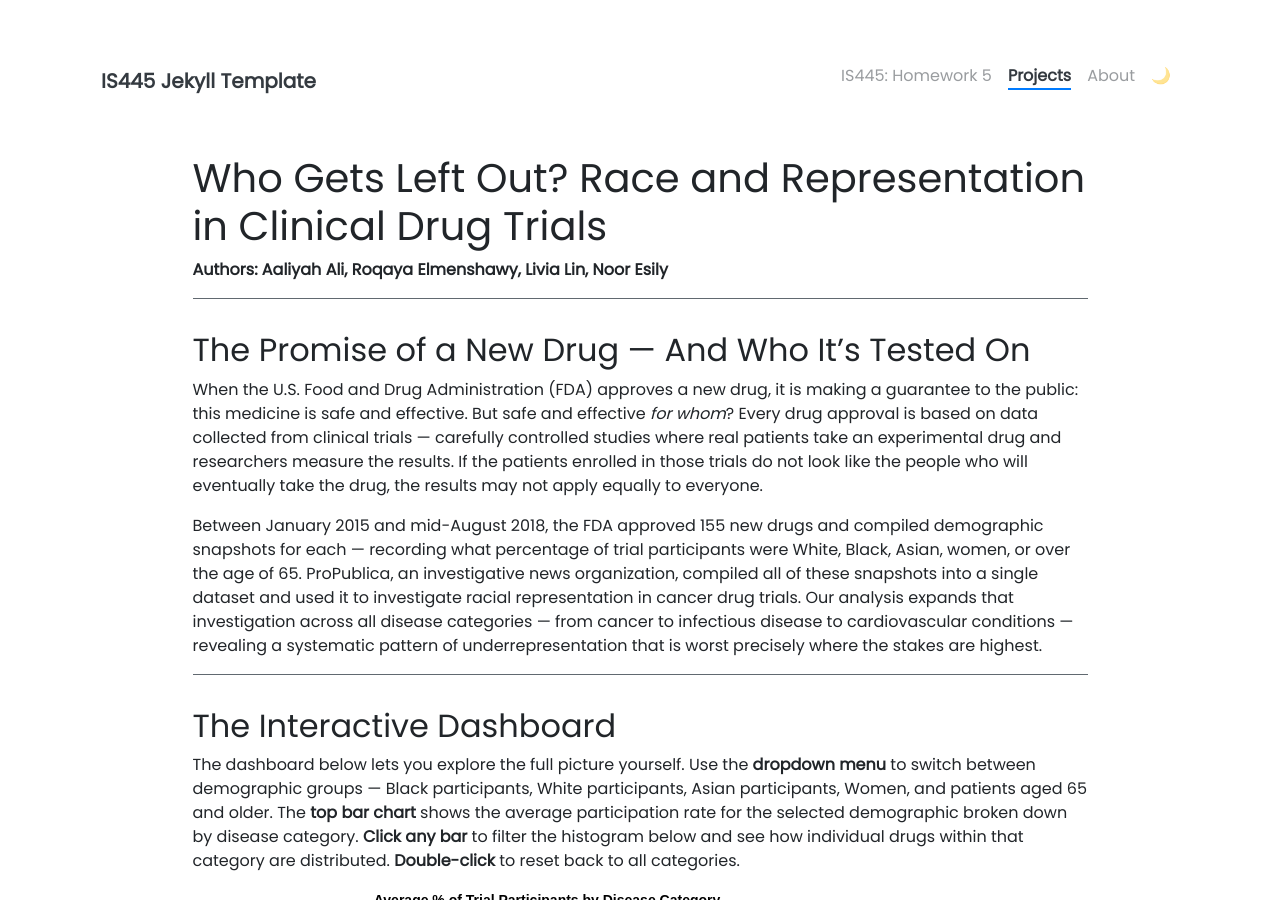
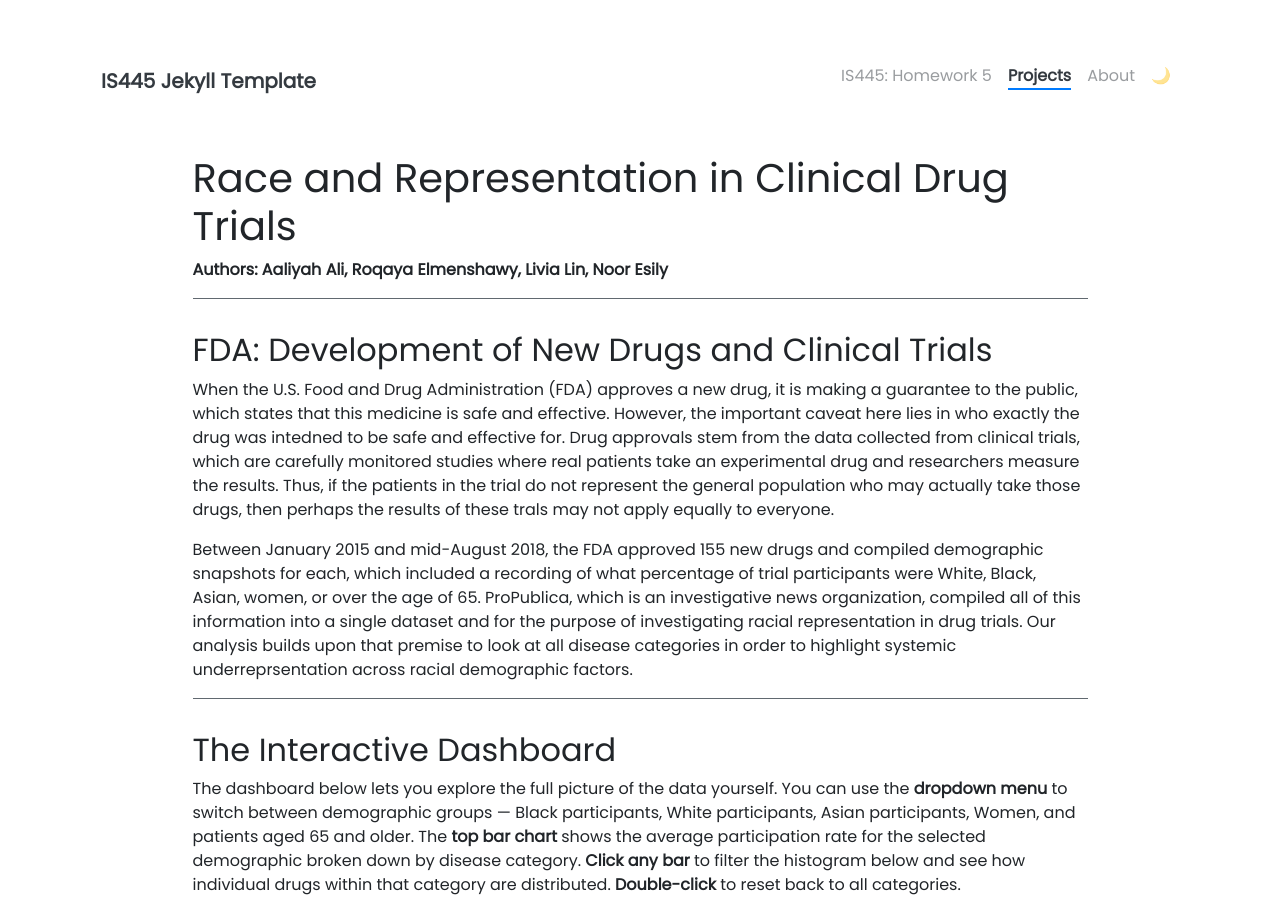
Before and after one commit to aaliyahali/aaliyahali.github.io, a Jekyll site: the page built from _projects/final-project.md, in a window 1280 px wide and 900 px high. Built offline with Jekyll 4.4.1, drawn with Linux system fonts in a browser that asks for light colours; nearby versions of some CDN libraries; some of the changed text lies outside the part shown.

Commit message:
new adds to contet

```diff
--- a/_projects/final-project.md
+++ b/_projects/final-project.md
@@ -1,5 +1,5 @@
 ---
-name: Who Gets Left Out? Race and Representation in Clinical Drug Trials
+name: Race and Representation in Clinical Drug Trials
 tools: [Python, Altair, Jekyll]
 image: assets/pngs/cancer_trials.png
 description: An interactive data journalism article examining racial and demographic disparities in FDA clinical drug trial participation from 2015 to 2018.
@@ -10,23 +10,23 @@
   - justcharts
 ---
 
-# Who Gets Left Out? Race and Representation in Clinical Drug Trials
+# Race and Representation in Clinical Drug Trials
 
 **Authors: Aaliyah Ali, Roqaya Elmenshawy, Livia Lin, Noor Esily**
 
 ---
 
-## The Promise of a New Drug — And Who It's Tested On
+## FDA: Development of New Drugs and Clinical Trials
 
-When the U.S. Food and Drug Administration (FDA) approves a new drug, it is making a guarantee to the public: this medicine is safe and effective. But safe and effective *for whom*? Every drug approval is based on data collected from clinical trials — carefully controlled studies where real patients take an experimental drug and researchers measure the results. If the patients enrolled in those trials do not look like the people who will eventually take the drug, the results may not apply equally to everyone.
+When the U.S. Food and Drug Administration (FDA) approves a new drug, it is making a guarantee to the public, which states that this medicine is safe and effective. However, the important caveat here lies in who exactly the drug was intedned to be safe and effective for. Drug approvals stem from the data collected from clinical trials, which are carefully monitored studies where real patients take an experimental drug and researchers measure the results. Thus, if the patients in the trial do not represent the general population who may actually take those drugs, then perhaps the results of these trals may not apply equally to everyone.
 
-Between January 2015 and mid-August 2018, the FDA approved 155 new drugs and compiled demographic snapshots for each — recording what percentage of trial participants were White, Black, Asian, women, or over the age of 65. ProPublica, an investigative news organization, compiled all of these snapshots into a single dataset and used it to investigate racial representation in cancer drug trials. Our analysis expands that investigation across all disease categories — from cancer to infectious disease to cardiovascular conditions — revealing a systematic pattern of underrepresentation that is worst precisely where the stakes are highest.
+Between January 2015 and mid-August 2018, the FDA approved 155 new drugs and compiled demographic snapshots for each, which included a recording of what percentage of trial participants were White, Black, Asian, women, or over the age of 65. ProPublica, which is an investigative news organization, compiled all of this information into a single dataset and for the purpose of investigating racial representation in drug trials. Our analysis builds upon that premise to look at all disease categories in order to highlight systemic underreprsentation across racial demographic factors.
 
 ---
 
 ## The Interactive Dashboard
 
-The dashboard below lets you explore the full picture yourself. Use the **dropdown menu** to switch between demographic groups — Black participants, White participants, Asian participants, Women, and patients aged 65 and older. The **top bar chart** shows the average participation rate for the selected demographic broken down by disease category. **Click any bar** to filter the histogram below and see how individual drugs within that category are distributed. **Double-click** to reset back to all categories.
+The dashboard below lets you explore the full picture of the data yourself. You can use the **dropdown menu** to switch between demographic groups — Black participants, White participants, Asian participants, Women, and patients aged 65 and older. The **top bar chart** shows the average participation rate for the selected demographic broken down by disease category. **Click any bar** to filter the histogram below and see how individual drugs within that category are distributed. **Double-click** to reset back to all categories.
 
 <vegachart schema-url="{{ site.baseurl }}/interactive-dashboard.json" style="width: 100%"></vegachart>
 
@@ -39,9 +39,9 @@
 
 ---
 
-## Cancer: Where the Gap Is Most Dangerous
+## Cancer Trials: A Key Gap
 
-Of all the disparities in this dataset, the one in cancer drug trials is the most troubling. The chart below compares cancer incidence rates by race over the same 2015–2018 window using data from the National Cancer Institute's SEER program. Black Americans have the highest cancer incidence rate of any group — yet they are nearly absent from the trials used to prove that cancer drugs work.
+Of all the disparities across trials in this dataset, the one in cancer drug trials is quite large. The chart below compares cancer incidence rates by race over the same 2015–2018 window using data from the National Cancer Institute's SEER program. Black Americans have the highest cancer incidence rate of any group, but  they are nearly absent from the trials used to prove that these very cancer drugs work.
 
 <vegachart schema-url="{{ site.baseurl }}/contextviz1.json" style="width: 100%"></vegachart>
 
@@ -57,21 +57,17 @@
 
 ---
 
-## A Drug-by-Drug Look
+## Deeper Dive: Black Participant Representation Across Cancer Trials
 
-The dot plot below shows every individual FDA-approved cancer drug from this period, sorted by the percentage of Black participants in its trial. Each dot is one drug. The clustering near zero is unmistakable — the vast majority of cancer drugs were approved on the basis of trials where Black patients represented less than 5% of participants. Several drugs were approved with effectively zero Black participants recorded.
+The dot plot below shows every individual FDA-approved cancer drug from this period, sorted by the percentage of Black participants in its trial. Each dot is one drug. The clustering near zero indicates that the vast majority of cancer drugs were approved on the basis of trials where Black patients represented less than 5% of participants. Additionally, several drugs were approved with effectively zero Black participants recorded.
 
 <vegachart schema-url="{{ site.baseurl }}/extracredit1.json" style="width: 100%"></vegachart>
 
 ---
 
-## Why This Matters
+## The Importance Of This Analysis
 
-Clinical trials are not just a technical step in the drug approval process — they are the evidentiary foundation for every prescription a doctor writes. When a physician tells a Black patient with lung cancer that a particular drug has a 40% response rate, that number was calculated almost entirely from trials where people who look like that patient were barely present. We do not know if the true response rate for Black patients is higher or lower. We do not know if the side effect profile differs. We simply do not have the data, because those patients were not in the room when the data was collected.
-
-Cancer biology is not race-neutral. Certain cancers — like triple-negative breast cancer — disproportionately affect Black women and respond differently to treatment than the forms of breast cancer more common in White women. If clinical trials for breast cancer drugs enroll 75% White participants and 3% Black participants, the approved drug may be optimized for a biology that does not represent the patients who need it most. This is not a hypothetical concern — researchers have documented differences in drug metabolism, tumor biology, and treatment response across racial groups that make diverse trial enrollment a scientific necessity, not just an equity aspiration.
-
-The FDA has taken steps in recent years to encourage more diverse trial enrollment, including issuing guidance documents on diversity action plans for clinical trials. But as this dataset shows, meaningful progress had not yet materialized during the 2015–2018 period. Closing this gap requires active effort from pharmaceutical companies, trial investigators, the FDA, and the communities themselves — including addressing well-documented barriers like geographic access to trial sites, historical mistrust of the medical establishment among Black Americans, and eligibility criteria that inadvertently screen out more diverse patient populations. The data makes clear that this is not a problem solving itself on its own.
+add 3 paragraphs here
 
 ---
 
@@ -95,13 +91,13 @@
 ## Analysis Notebooks & Data
 
 <div style="display: flex; gap: 1rem; flex-wrap: wrap; margin-top: 0.5rem;">
-  <a href="https://github.com/aaliyahali/aaliyahali.github.io/blob/main/python_notebooks/01_data_cleaning.ipynb" class="btn btn-outline-dark">
+  <a href="https://github.com/aaliyahali/aaliyahali.github.io/blob/main/01_data_cleaning.ipynb" class="btn btn-outline-dark">
     Data Cleaning Notebook
   </a>
-  <a href="https://github.com/aaliyahali/aaliyahali.github.io/blob/main/python_notebooks/fp-part3.ipynb" class="btn btn-outline-dark">
+  <a href="https://github.com/aaliyahali/aaliyahali.github.io/blob/main/fp-part3.ipynb" class="btn btn-outline-dark">
     Analysis & Visualization Notebook
   </a>
-  <a href="https://raw.githubusercontent.com/aaliyahali/aaliyahali.github.io/main/assets/json/clinical_trials_cleaned.csv" class="btn btn-outline-dark">
+  <a href="https://raw.githubusercontent.com/aaliyahali/aaliyahali.github.io/main/
     Cleaned Dataset (CSV)
   </a>
 </div>
```
